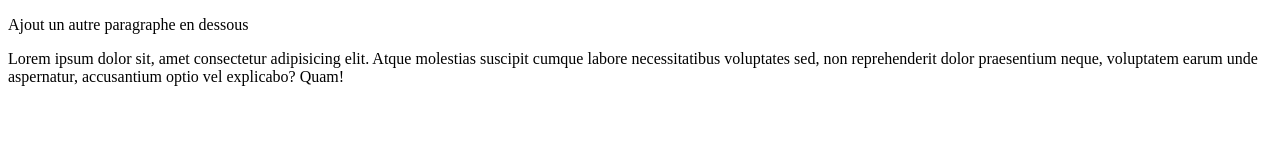
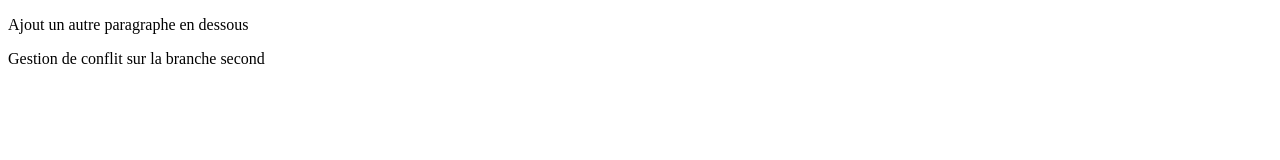
Before and after one commit to Coco-Jojo07/TP, a plain HTML site: page index.html in a window 1280 px wide. Drawn offline with Linux system fonts and the light colour scheme.

Commit message:
Pour la branche

```diff
--- a/index.html
+++ b/index.html
@@ -7,6 +7,6 @@
 </head>
 <body>
     <p>Ajout un autre paragraphe en dessous</p>
-    <p>Lorem ipsum dolor sit, amet consectetur adipisicing elit. Atque molestias suscipit cumque labore necessitatibus voluptates sed, non reprehenderit dolor praesentium neque, voluptatem earum unde aspernatur, accusantium optio vel explicabo? Quam!</p>
+    <p>Gestion de conflit sur la branche second</p>
 </body>
 </html>
```
